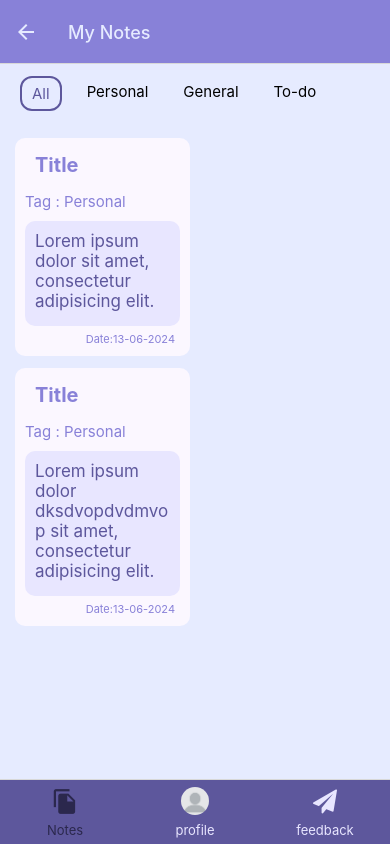
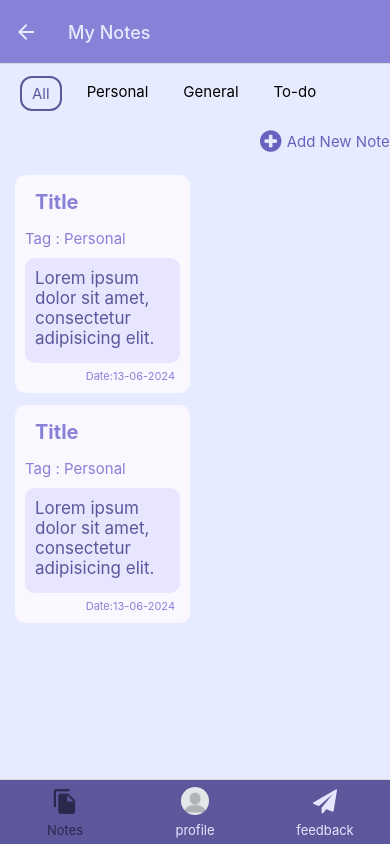
Before and after one commit to Sandeepbhamdare/ReactNativeProject, a React Native app: screen /Auth in a window 390 px wide. Built offline with nearby package versions, Linux system fonts and the light colour scheme.

Commit message:
add new routes

```diff
--- a/App.jsx
+++ b/App.jsx
@@ -7,6 +7,7 @@ import Login from "./Screens/LoginScreen.jsx";
 import Signup from "./Screens/SignupScreen.jsx";
 import Splash from "./Screens/SplashScreen.jsx";
 import TabNavigationRoutes from "./components/TabNavigationRoutes.jsx";
+import AddNote from "./Screens/AddNoteScreen.jsx";
 
 
 const Stack = createNativeStackNavigator();
@@ -43,17 +44,15 @@ export default function App() {
 
           <Stack.Screen name="Auth" component={Auth} options={{ headerShown: false }} />
 
-          {/* <Stack.Screen name="Home" component={HomeScreen}
-            options={{
-              headerSearchBarOptions: "Search",
-              headerLeft: () => (
-                <Icon name="menu" size={25} color={"black"} style={{ marginRight: 10 }}
-                  onPress={() => Alert.alert("Menu")} />
-              )
-            }} /> */}
           <Stack.Screen name="TabNavigationRoutes" component={TabNavigationRoutes}
             options={{ headerShown: false }} />
 
+         <Stack.Screen name="add Note" component={AddNote}
+          options={{headerStyle:{
+          backgroundColor:"#8881d8"
+         },
+         headerTintColor:"#e6ebff"
+         }}/>
         </Stack.Navigator>
       </NavigationContainer>
     </>
--- /dev/null
+++ b/Screens/AddNoteScreen.jsx
@@ -0,0 +1,102 @@
+import React from "react";
+import { ScrollView, StyleSheet, Text, TextInput, TouchableOpacity, View } from "react-native";
+
+const AddNote = () => {
+
+    return (
+        <ScrollView style={styles.containerBg}>
+            <View style={styles.formContianer} >
+
+                <View style={styles.lableBorder}>
+                    <Text style={styles.lableText}>Note Title</Text>
+                    <TextInput style={[styles.textInput, styles.textInputHeight]}
+                        placeholder="any title..."
+                        placeholderTextColor={"gray"}
+                    />
+
+                </View>
+
+                <View style={styles.lableBorder}>
+                    <Text style={styles.lableText}>Tag Name</Text>
+                    <TextInput style={[styles.textInput, styles.textInputHeight]}
+                        placeholder="tag..."
+                        placeholderTextColor={"gray"}
+                    />
+                </View>
+
+                <View style={styles.lableBorder}>
+                    <Text style={styles.lableText}>Description</Text>
+                    <TextInput
+                        multiline
+                        editable
+                        numberOfLines={10}
+                        style={[styles.textInput, styles.textAlign]}
+                        placeholder="write note..."
+                        placeholderTextColor={"gray"}
+                    />
+                </View>
+                <TouchableOpacity style={styles.actionBtn}>
+                    <Text style={styles.btnText}>Note Save</Text>
+                </TouchableOpacity>
+            </View>
+        </ScrollView>
+    )
+}
+
+const styles = StyleSheet.create({
+    containerBg: {
+        backgroundColor: "#e6ebff",
+    },
+    formContianer: {
+        gap: 25,
+        paddingHorizontal: 10,
+        paddingVertical: 20,
+        marginVertical: 10,
+        marginHorizontal: 10,
+        backgroundColor: "#fbf7ff",
+        borderRadius: 10
+    },
+    textInput: {
+        backgroundColor: "#e8e6ff",
+        borderRadius: 10,
+        fontSize: 20,
+        padding: 12,
+    },
+    textInputHeight: {
+        height: 60
+    },
+    textAlign: {
+        textAlignVertical: "top"
+    },
+    lableBorder: {
+        borderColor: "#e8e6ff",
+        borderWidth: 1,
+        paddingHorizontal: 7,
+        paddingVertical: 15,
+        borderRadius: 10,
+    },
+    lableText: {
+        position: "absolute",
+        top: -13,
+        left: 25,
+        fontSize: 16,
+        backgroundColor: "#fbf7ff",
+        paddingHorizontal: 5
+    },
+    actionBtn:{
+        backgroundColor: "#5d579c",
+        width:150,
+        height:50,
+        borderRadius:5,
+        alignSelf:"center"
+    },
+    btnText:{
+        color: "#e6ebff",
+        textAlign:"center",
+        marginVertical:"auto",
+        fontSize:17,
+        fontWeight:"bold"
+    }
+})
+
+export default AddNote;
--- a/Screens/LoginScreen.jsx
+++ b/Screens/LoginScreen.jsx
@@ -48,7 +48,6 @@ function Login({navigation}) {
                 <Text style={styles.linkTxt}>Don't have an account? <Text style={styles.specialText} onPress={()=>navigation.navigate('Signup')}>Sign up</Text></Text>
             </View>
         </ScrollView>
-
     )
 }
 
--- a/Screens/TabScreen/HomeScreen.jsx
+++ b/Screens/TabScreen/HomeScreen.jsx
@@ -1,39 +1,57 @@
 import React from "react";
-import { StyleSheet, Text, View } from "react-native";
-import Icon  from "react-native-vector-icons";
+import { StyleSheet, Text, TouchableOpacity, View } from "react-native";
+import Icon from "react-native-vector-icons/FontAwesome";
 import NotesContainer from "../../components/NotesContainer";
-export default function Home() {
+export default function Home({ navigation }) {
     return (
         <>
-        <View style={styles.filterList}>
-            <Text style={[styles.listItem,styles.activeItem]}>All</Text>
-            <Text style={styles.listItem}>Personal</Text>
-            <Text style={styles.listItem}>General</Text>
-            <Text style={styles.listItem}>To-do</Text>
-        </View>
-            <NotesContainer/>
+            <View style={styles.filterList}>
+                <Text style={[styles.listItem, styles.activeItem]}>All</Text>
+                <Text style={styles.listItem}>Personal</Text>
+                <Text style={styles.listItem}>General</Text>
+                <Text style={styles.listItem}>To-do</Text>
+            </View>
+
+            <View style={{backgroundColor:"#e6ebff"}}>
+            <TouchableOpacity style={styles.addBtn}
+            onPress={()=>navigation.navigate("add Note")}>
+                <Icon name="plus-circle" size={25} color={"#6a61be"} />
+                <Text style={{fontSize:15,color:"#6a61be"}}> Add New Note</Text>
+            </TouchableOpacity>
+            </View>
+
+            <NotesContainer navigation={navigation} />
         </>
     )
 }
 
-const styles=StyleSheet.create({
+const styles = StyleSheet.create({
 
-    filterList:{
-        backgroundColor:"#e6ebff",
-        flexDirection:"row",
-        gap:15,
-        paddingHorizontal:20,
-        paddingVertical:12
+    filterList: {
+        backgroundColor: "#e6ebff",
+        flexDirection: "row",
+        gap: 15,
+        paddingHorizontal: 20,
+        paddingVertical: 12
     },
-    listItem:{
-        fontSize:15,
-        paddingHorizontal:10,
-        paddingVertical:6
+    listItem: {
+        fontSize: 15,
+        paddingHorizontal: 10,
+        paddingVertical: 6
     },
-    activeItem:{
-        borderRadius:12,
-        borderColor:"#5d579c",
-        borderWidth:2,
-        color:"#5d579c"
+    activeItem: {
+        borderRadius: 12,
+        borderColor: "#5d579c",
+        borderWidth: 2,
+        color: "#5d579c"
+    },
+    addBtn: {
+        flexDirection: "row",
+        alignItems: "center",
+        alignSelf:"flex-end",
+        backgroundColor: "#e6ebff",
+        width:130,
+        gap:1,
+        marginVertical:6
     }
 })
--- /dev/null
+++ b/components/Note.jsx
@@ -0,0 +1,56 @@
+import React from "react";
+import { Pressable, StyleSheet, Text, View } from "react-native";
+
+export default function Note({navigation}){
+
+    return (
+        <Pressable>
+            <View style={styles.card}>
+                <Text style={styles.cardHead}>Title</Text>
+                <Text style={styles.cardTag}>Tag : Personal</Text>
+                <Text style={styles.cardBody}>Lorem ipsum dolor sit amet, consectetur adipisicing elit.</Text>
+                <Text style={styles.cardDate}>Date:13-06-2024</Text>
+            </View>
+        </Pressable>
+    )
+}
+
+
+
+const styles = StyleSheet.create({
+    card: {
+        padding: 10,
+        width: 175,
+        borderRadius: 10,
+        backgroundColor: "#fbf7ff",
+        paddingBottom: 30
+    },
+    cardHead: {
+        color: "#8881d8",
+        fontWeight: "bold",
+        fontSize: 20,
+        paddingHorizontal: 10,
+        paddingVertical: 5
+    },
+    cardBody: {
+        color: "#5d579c",
+        backgroundColor: "#e8e6ff",
+        padding: 10,
+        borderRadius: 10,
+        paddingBottom: 15,
+        fontSize: 17
+    },
+    cardTag: {
+        fontSize: 15,
+        paddingVertical: 10,
+        color: "#8881d8"
+    },
+    cardDate: {
+        paddingTop: 15,
+        fontSize: 11,
+        color: "#8881d8",
+        position: "absolute",
+        bottom: 10,
+        right: 15
+    }
+})
--- a/components/NotesContainer.jsx
+++ b/components/NotesContainer.jsx
@@ -1,23 +1,13 @@
 import React from "react";
-import { ScrollView, StyleSheet, Text, View } from "react-native";
+import { ScrollView, StyleSheet, View } from "react-native";
+import Note from "./Note";
 
-export default function NotesContainer() {
+export default function NotesContainer({navigation}) {
     return (
         <ScrollView nestedScrollEnabled={true} style={{ backgroundColor: "#e6ebff" }} >
             <View style={styles.notesContainer}>
-
-                <View style={styles.card}>
-                    <Text style={styles.cardHead}>Title</Text>
-                    <Text style={styles.cardTag}>Tag : Personal</Text>
-                    <Text style={styles.cardBody}>Lorem ipsum dolor sit amet, consectetur adipisicing elit.</Text>
-                    <Text style={styles.cardDate}>Date:13-06-2024</Text>
-                </View>
-                <View style={styles.card}>
-                    <Text style={styles.cardHead}>Title</Text>
-                    <Text style={styles.cardTag}>Tag : Personal</Text>
-                    <Text style={styles.cardBody}>Lorem ipsum dolor dksdvopdvdmvop sit amet, consectetur adipisicing elit.</Text>
-                    <Text style={styles.cardDate}>Date:13-06-2024</Text>
-                </View>
+                <Note navigation={navigation} />
+                <Note />
             </View>
         </ScrollView>
 
@@ -31,43 +21,6 @@ const styles = StyleSheet.create({
         flexWrap: "wrap",
         padding: 15,
         gap: 12
-    },
-    card: {
-        padding: 10,
-        width: 175,
-        borderRadius: 10,
-        backgroundColor: "#fbf7ff",
-        paddingBottom: 30
-    },
-    cardHead: {
-        color: "#8881d8",
-        fontWeight: "bold",
-        fontSize: 20,
-        paddingHorizontal: 10,
-        paddingVertical: 5
-    },
-    cardBody: {
-        color: "#5d579c",
-        backgroundColor: "#e8e6ff",
-        padding: 10,
-        borderRadius: 10,
-        paddingBottom: 15,
-        fontSize: 17
-    },
-    cardTag: {
-        fontSize: 15,
-        paddingVertical: 10,
-        color: "#8881d8"
-    },
-    cardDate: {
-        paddingTop: 15,
-        fontSize: 11,
-        // textAlign: "right",
-        color: "#8881d8",
-        position: "absolute",
-        bottom: 10,
-        right: 15
     }
 
-
 })
```
